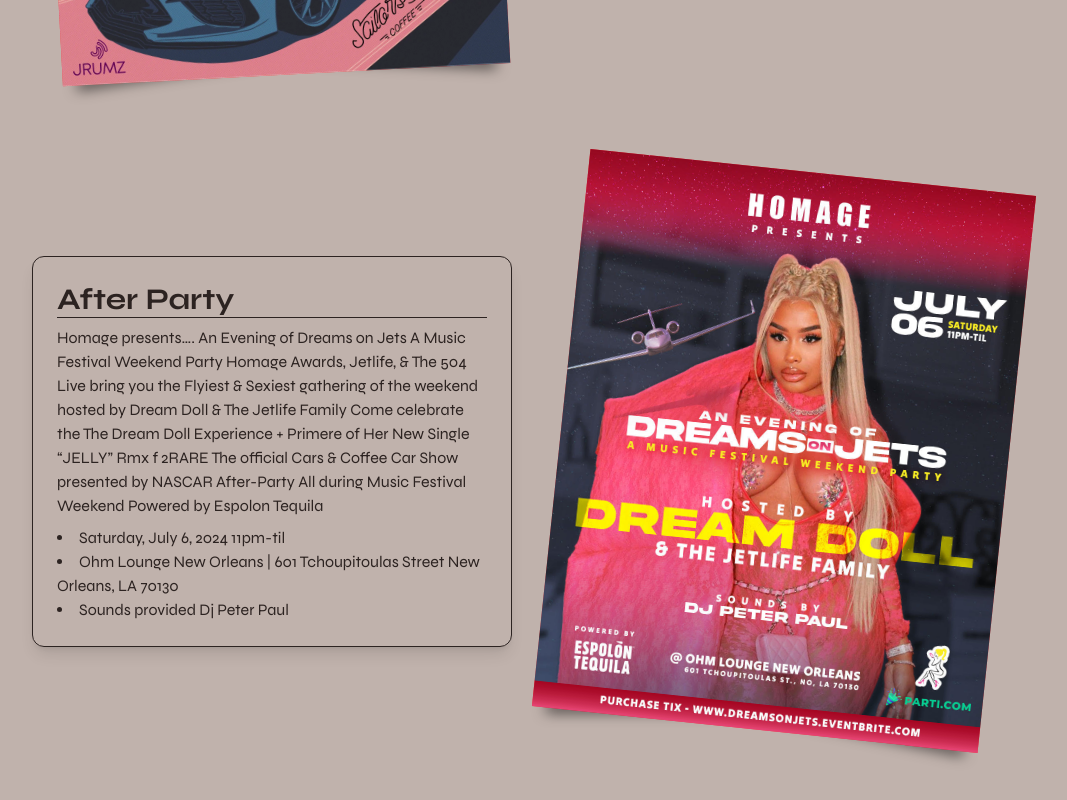
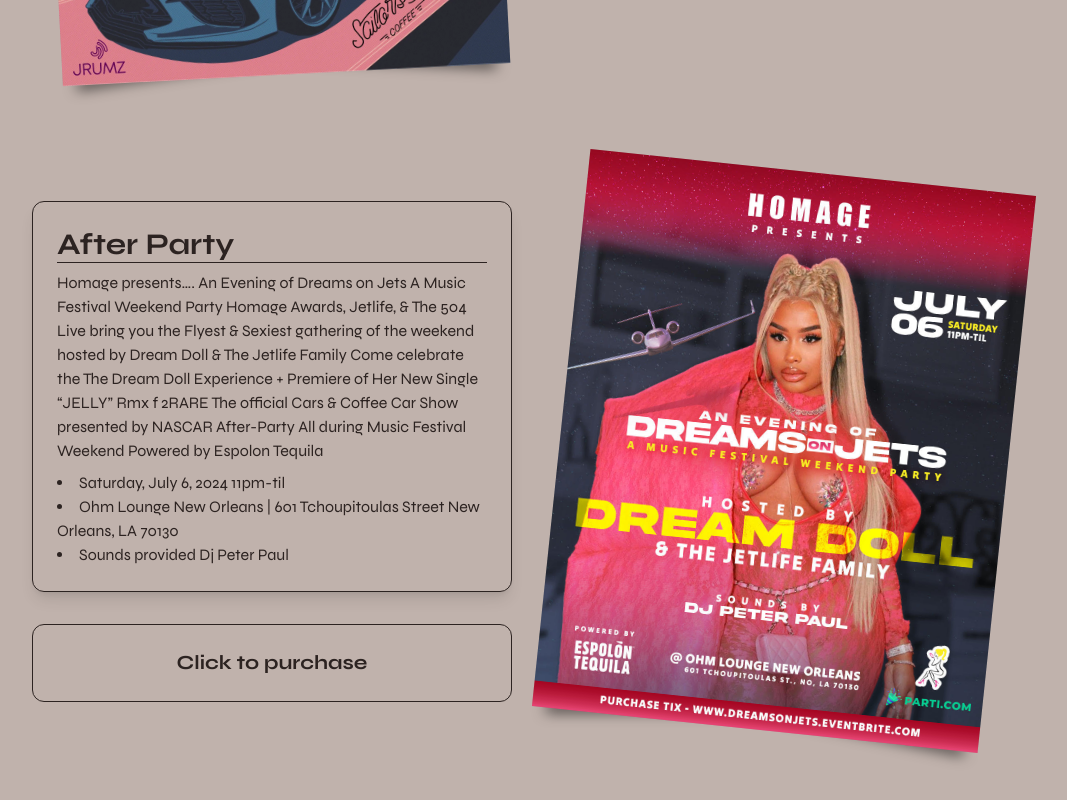
Before and after one commit to zyrrus/jetlife-carshow, a Next.js app: page / in a window 1280 px wide. Shown: the part 1484-2284 px from the top of the page, without its empty margins (112-1179 px from the left). Built offline with nearby package versions, Linux system fonts and the light colour scheme.

Commit message:
Added purchase button to afterparty

```diff
--- a/src/app/page.tsx
+++ b/src/app/page.tsx
@@ -141,16 +141,17 @@
           "after:right-4 after:rotate-0 after:skew-x-6 after:skew-y-6",
         )}
       />
-      <div className="space-y-2 self-center rounded-xl border border-fg p-6 shadow-lg">
+      <div className="flex flex-col gap-y-8 self-center">
+        <div className="space-y-2 rounded-xl border border-fg p-6 shadow-lg">
           <h2 className="border-b border-fg text-3xl font-bold">After Party</h2>
           <p>
             Homage presents…. An Evening of Dreams on Jets A Music Festival
             Weekend Party Homage Awards, Jetlife, & The 504 Live bring you the
-          Flyiest & Sexiest gathering of the weekend hosted by Dream Doll & The
-          Jetlife Family Come celebrate the The Dream Doll Experience + Primere
-          of Her New Single “JELLY” Rmx f 2RARE The official Cars & Coffee Car
-          Show presented by NASCAR After-Party All during Music Festival Weekend
-          Powered by Espolon Tequila
+            Flyest & Sexiest gathering of the weekend hosted by Dream Doll & The
+            Jetlife Family Come celebrate the The Dream Doll Experience +
+            Premiere of Her New Single “JELLY” Rmx f 2RARE The official Cars &
+            Coffee Car Show presented by NASCAR After-Party All during Music
+            Festival Weekend Powered by Espolon Tequila
           </p>
           <ul className="list-inside list-disc">
             <li>Saturday, July 6, 2024 11pm-til</li>
@@ -160,6 +161,15 @@
             </li>
             <li>Sounds provided Dj Peter Paul</li>
           </ul>
+        </div>
+
+        <a
+          href="https://dreamsonjets.eventbrite.com/"
+          target="_blank"
+          className="w-full rounded-xl border border-fg py-6 text-center text-xl font-bold transition-all hover:border-transparent hover:bg-white/20"
+        >
+          Click to purchase
+        </a>
       </div>
     </section>
   );
@@ -177,7 +187,7 @@
   return (
     <div
       className={cn(
-        "relative aspect-[108/135] w-auto max-w-[1080px] bg-red-500",
+        "relative aspect-[108/135] w-auto max-w-[1080px] bg-stone-400",
         className,
       )}
     >
```
Lines whose indentation alone changed are shown as unchanged.
